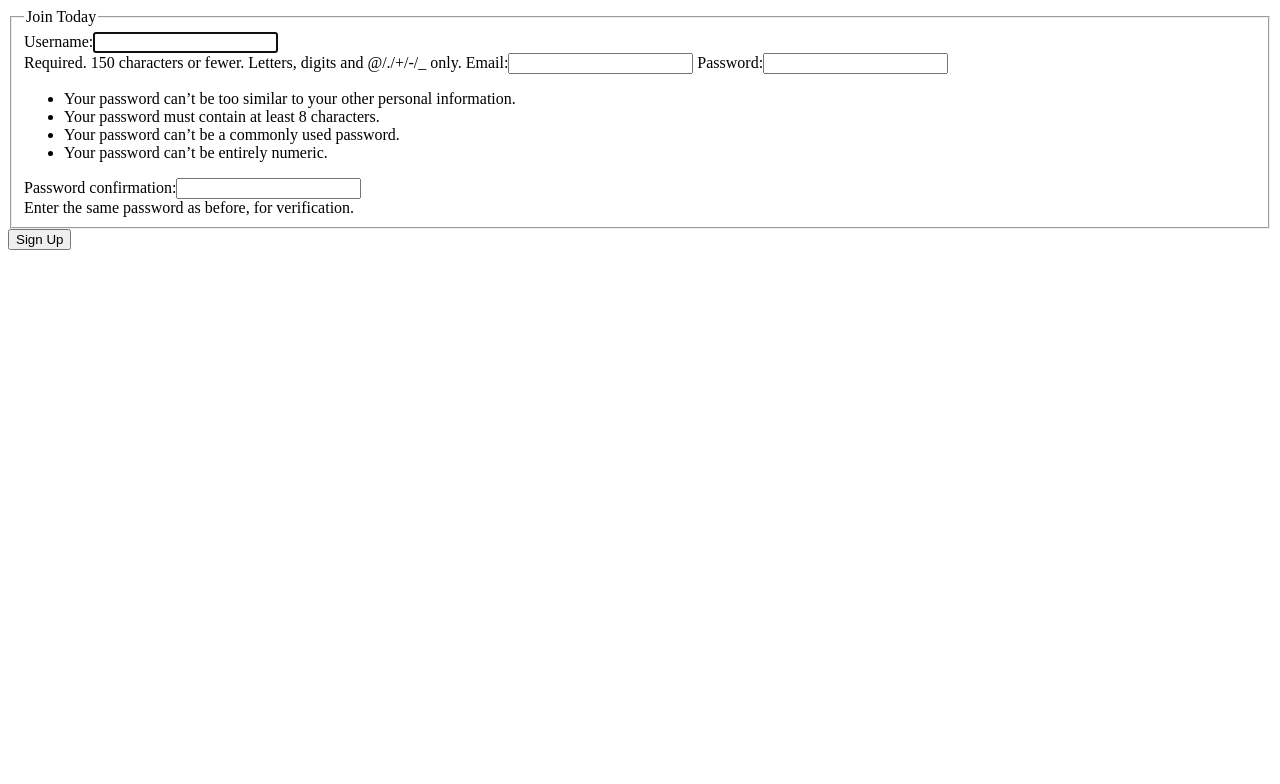
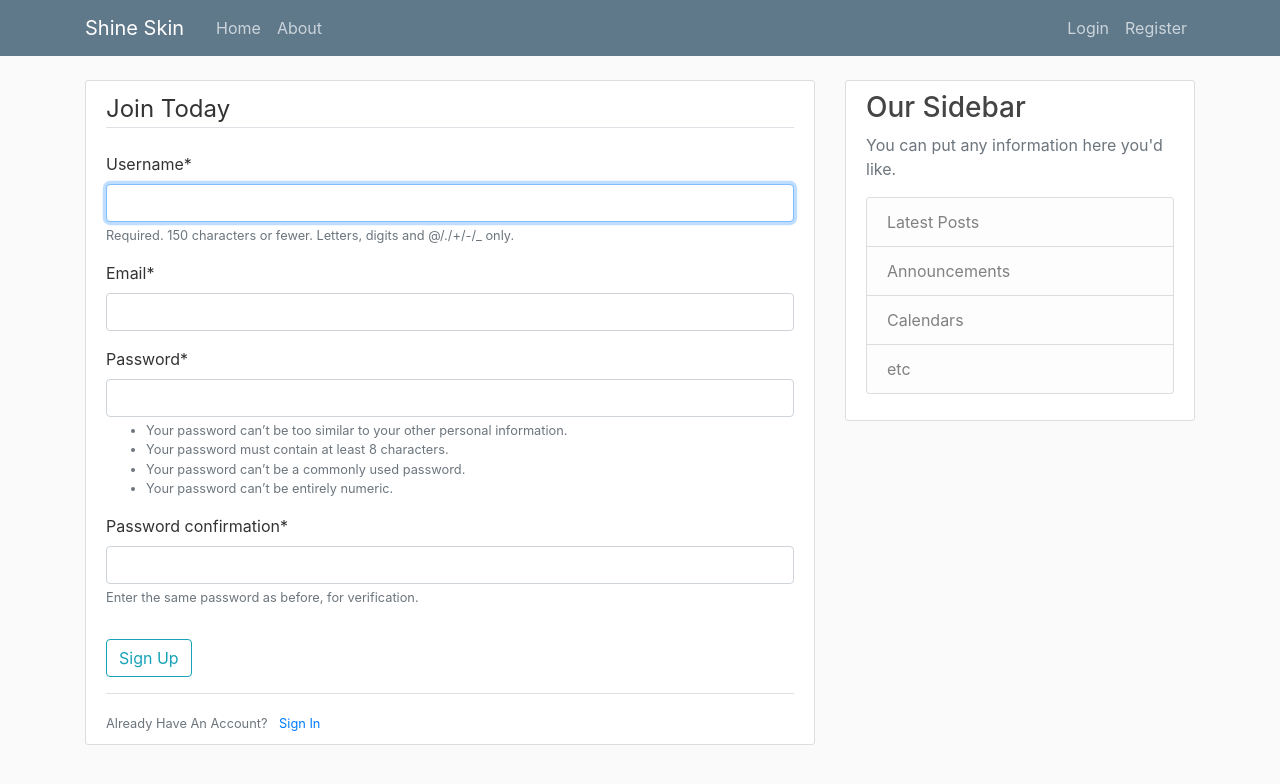
Before and after one commit to raihan19/ShineSkinCourier, a Django app: page /register/ in a window 1280 px wide. Shown: the top 784 px of the page. Run offline with Django 3.2, Linux system fonts and the light colour scheme; some libraries are stand-ins or nearby versions.

Commit message:
Added some style to registration form

```diff
--- /dev/null
+++ b/shineweb/registrationUser/static/registrationUser/main.css
@@ -0,0 +1,84 @@
+body {
+  background: #fafafa;
+  color: #333333;
+  margin-top: 5rem;
+}
+
+h1, h2, h3, h4, h5, h6 {
+  color: #444444;
+}
+
+ul {
+  margin: 0;
+}
+
+.bg-steel {
+  background-color: #5f788a;
+}
+
+.site-header .navbar-nav .nav-link {
+  color: #cbd5db;
+}
+
+.site-header .navbar-nav .nav-link:hover {
+  color: #ffffff;
+}
+
+.site-header .navbar-nav .nav-link.active {
+  font-weight: 500;
+}
+
+.content-section {
+  background: #ffffff;
+  padding: 10px 20px;
+  border: 1px solid #dddddd;
+  border-radius: 3px;
+  margin-bottom: 20px;
+}
+
+.article-title {
+  color: #444444;
+}
+
+a.article-title:hover {
+  color: #428bca;
+  text-decoration: none;
+}
+
+.article-content {
+  white-space: pre-line;
+}
+
+.article-img {
+  height: 65px;
+  width: 65px;
+  margin-right: 16px;
+}
+
+.article-metadata {
+  padding-bottom: 1px;
+  margin-bottom: 4px;
+  border-bottom: 1px solid #e3e3e3
+}
+
+.article-metadata a:hover {
+  color: #333;
+  text-decoration: none;
+}
+
+.article-svg {
+  width: 25px;
+  height: 25px;
+  vertical-align: middle;
+}
+
+.account-img {
+  height: 125px;
+  width: 125px;
+  margin-right: 20px;
+  margin-bottom: 16px;
+}
+
+.account-heading {
+  font-size: 2.5rem;
+}
--- /dev/null
+++ b/shineweb/registrationUser/templates/registrationUser/base.html
@@ -0,0 +1,77 @@
+{% load static %}
+<!DOCTYPE html>
+<html>
+<head>
+
+    <!-- Required meta tags -->
+    <meta charset="utf-8">
+    <meta name="viewport" content="width=device-width, initial-scale=1, shrink-to-fit=no">
+
+    <!-- Bootstrap CSS -->
+    <link rel="stylesheet" href="https://maxcdn.bootstrapcdn.com/bootstrap/4.0.0/css/bootstrap.min.css" integrity="sha384-Gn5384xqQ1aoWXA+058RXPxPg6fy4IWvTNh0E263XmFcJlSAwiGgFAW/dAiS6JXm" crossorigin="anonymous">
+
+    <link rel="stylesheet" type="text/css" href="{% static 'registrationUser/main.css' %}">
+    <title>RegForm</title>
+<!--    {% if title %}-->
+<!--        <title>Django Blog - {{ title }}</title>-->
+<!--    {% else %}-->
+<!--        <title>Django Blog</title>-->
+<!--    {% endif %}-->
+</head>
+<body>
+    <header class="site-header">
+      <nav class="navbar navbar-expand-md navbar-dark bg-steel fixed-top">
+        <div class="container">
+          <a class="navbar-brand mr-4" href="#">Shine Skin</a>
+          <button class="navbar-toggler" type="button" data-toggle="collapse" data-target="#navbarToggle" aria-controls="navbarToggle" aria-expanded="false" aria-label="Toggle navigation">
+          <span class="navbar-toggler-icon"></span>
+          </button>
+          <div class="collapse navbar-collapse" id="navbarToggle">
+            <div class="navbar-nav mr-auto">
+              <a class="nav-item nav-link" href="#">Home</a>
+              <a class="nav-item nav-link" href="#">About</a>
+            </div>
+            <!-- Navbar Right Side -->
+            <div class="navbar-nav">
+              <a class="nav-item nav-link" href="#">Login</a>
+              <a class="nav-item nav-link" href="#">Register</a>
+            </div>
+          </div>
+        </div>
+      </nav>
+    </header>
+    <main role="main" class="container">
+      <div class="row">
+        <div class="col-md-8">
+          {% if messages %}
+            {% for message in messages %}
+              <div class="alert alert-{{ message.tags }}">
+                {{ message }}
+              </div>
+            {% endfor %}
+          {% endif %}
+          {% block content %}{% endblock %}
+        </div>
+        <div class="col-md-4">
+          <div class="content-section">
+            <h3>Our Sidebar</h3>
+            <p class='text-muted'>You can put any information here you'd like.
+              <ul class="list-group">
+                <li class="list-group-item list-group-item-light">Latest Posts</li>
+                <li class="list-group-item list-group-item-light">Announcements</li>
+                <li class="list-group-item list-group-item-light">Calendars</li>
+                <li class="list-group-item list-group-item-light">etc</li>
+              </ul>
+            </p>
+          </div>
+        </div>
+      </div>
+    </main>
+
+    <!-- Optional JavaScript -->
+    <!-- jQuery first, then Popper.js, then Bootstrap JS -->
+    <script src="https://code.jquery.com/jquery-3.2.1.slim.min.js" integrity="sha384-KJ3o2DKtIkvYIK3UENzmM7KCkRr/rE9/Qpg6aAZGJwFDMVNA/GpGFF93hXpG5KkN" crossorigin="anonymous"></script>
+    <script src="https://cdnjs.cloudflare.com/ajax/libs/popper.js/1.12.9/umd/popper.min.js" integrity="sha384-ApNbgh9B+Y1QKtv3Rn7W3mgPxhU9K/ScQsAP7hUibX39j7fakFPskvXusvfa0b4Q" crossorigin="anonymous"></script>
+    <script src="https://maxcdn.bootstrapcdn.com/bootstrap/4.0.0/js/bootstrap.min.js" integrity="sha384-JZR6Spejh4U02d8jOt6vLEHfe/JQGiRRSQQxSfFWpi1MquVdAyjUar5+76PVCmYl" crossorigin="anonymous"></script>
+</body>
+</html>
--- a/shineweb/registrationUser/templates/registrationUser/register.html
+++ b/shineweb/registrationUser/templates/registrationUser/register.html
@@ -1,19 +1,21 @@
-<!DOCTYPE html>
-<html lang="en">
-<head>
-    <meta charset="UTF-8">
-    <title>Title</title>
-</head>
-<body>
+{% extends "registrationUser/base.html" %}
+{% load crispy_forms_tags %}
+{% block content %}
+    <div class="content-section">
         <form method="POST">
             {% csrf_token %}
             <fieldset class="form-group">
                 <legend class="border-bottom mb-4">Join Today</legend>
-            {{ form }}
+                {{ form|crispy }}
             </fieldset>
             <div class="form-group">
                 <button class="btn btn-outline-info" type="submit">Sign Up</button>
             </div>
         </form>
-</body>
-</html>
+        <div class="border-top pt-3">
+            <small class="text-muted">
+                Already Have An Account? <a class="ml-2" href="#">Sign In</a>
+            </small>
+        </div>
+    </div>
+{% endblock content %}
--- /dev/null
+++ b/shineweb/registrationUser/urls.py
@@ -0,0 +1,6 @@
+# from django.urls import path
+# from registrationUser import views as reg_views
+#
+# urlpatterns = [
+#     path('', reg_views.register, name='register'),
+# ]
--- a/shineweb/registrationUser/views.py
+++ b/shineweb/registrationUser/views.py
@@ -10,7 +10,7 @@ def register(request):
             form.save()
             username = form.cleaned_data.get('username')
             messages.success(request, f'Account created for {username}!')
-            # return redirect('blog-home')
+            # return redirect('register')
     else:
         form = UserRegisterForm()
     return render(request, 'registrationUser/register.html', {'form': form})
--- a/shineweb/shineweb/settings.py
+++ b/shineweb/shineweb/settings.py
@@ -39,6 +39,7 @@ INSTALLED_APPS = [
     'django.contrib.sessions',
     'django.contrib.messages',
     'django.contrib.staticfiles',
+    'crispy_forms',
 ]
 
 MIDDLEWARE = [
@@ -124,3 +125,4 @@ USE_TZ = True
 # https://docs.djangoproject.com/en/3.1/howto/static-files/
 
 STATIC_URL = '/static/'
+CRISPY_TEMPLATE_PACK = 'bootstrap4'
```
Lines whose indentation alone changed are shown as unchanged.
